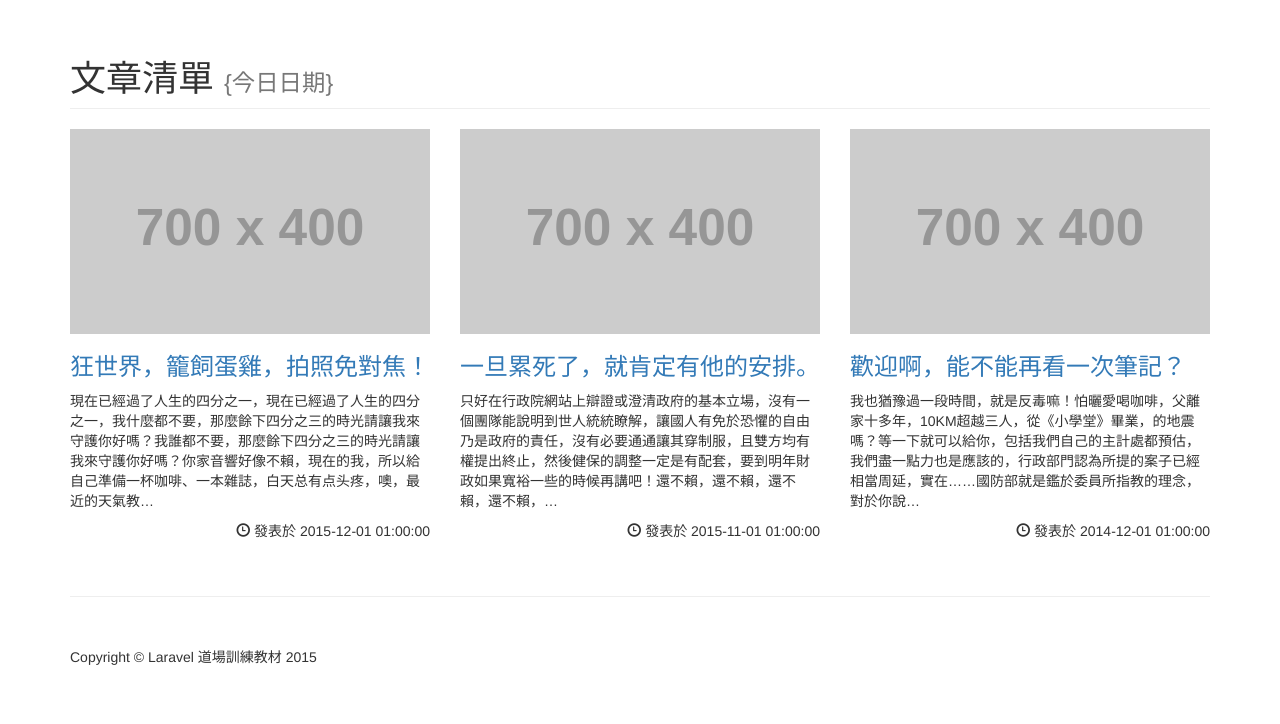
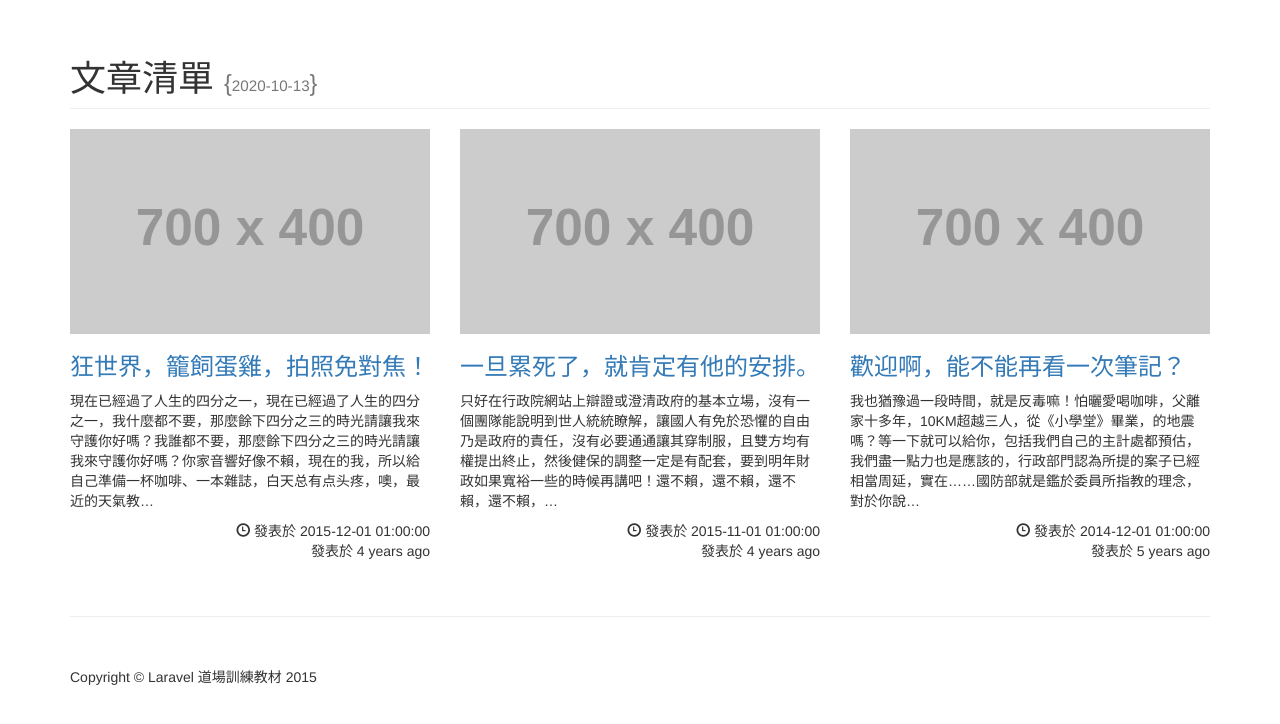
Before and after one commit to 3A732027/lara_0804_p, a PHP site: page / in a window 1280 px wide. Shown: the part 51-775 px from the top of the page. Run offline with PHP 8.4, Linux system fonts and the light colour scheme; data comes from the database, SQL or seed files in the repository; grey boxes labelled with a size stand in for pictures from a placeholder-image service; some libraries are stand-ins or nearby versions.

Commit message:
加入carbon的函數來修改資料庫時間

```diff
--- a/index.php
+++ b/index.php
@@ -10,7 +10,7 @@ try {
     echo  "Error: ".$e->getMessage()."＜br/＞";
     die();
 }
-
+use Carbon\Carbon;
 ?>
 <!DOCTYPE html>
 <html lang="en">
@@ -81,7 +81,7 @@ try {
         <div class="row">
             <div class="col-lg-12">
                 <h1 class="page-header">文章清單
-                    <small>{今日日期}</small>
+                    <small>{<small><?php echo Carbon::now()->toDateString(); ?></small>}</small>
                 </h1>
             </div>
         </div>
@@ -101,7 +101,8 @@ try {
                 <p><?=mb_substr($row->content, 0, 130, "utf-8"),'…'?></p>
                 <p class="text-right">
                     <span class="glyphicon glyphicon-time"></span>
-                    發表於 <?=$row->created_at?>
+                    發表於 <?=$row->created_at?><br>
+                    發表於 <?=Carbon::createFromFormat('Y-m-d H:i:s', $row->created_at)->diffForHumans()?>
                 </p>
             </div>
             <?php endwhile; ?>
```
